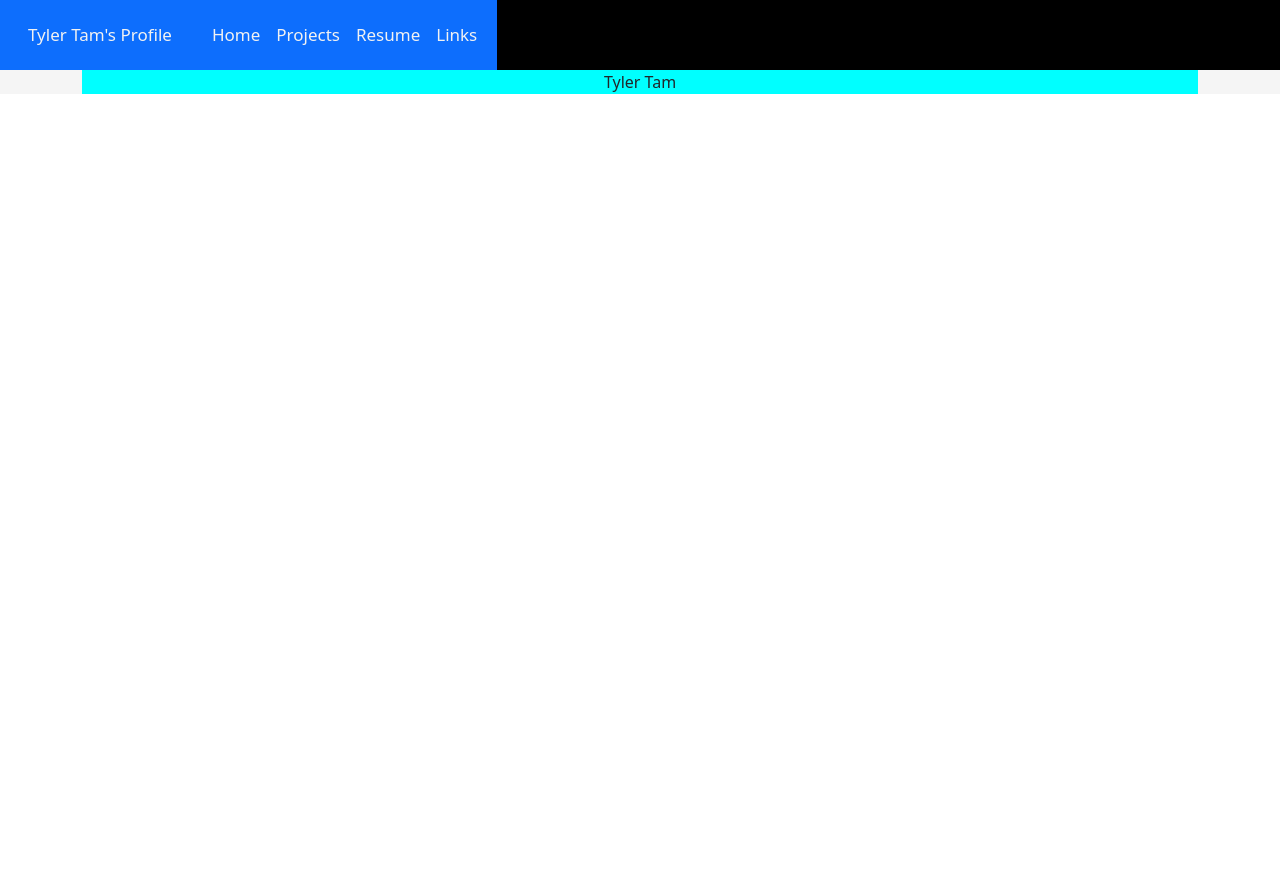
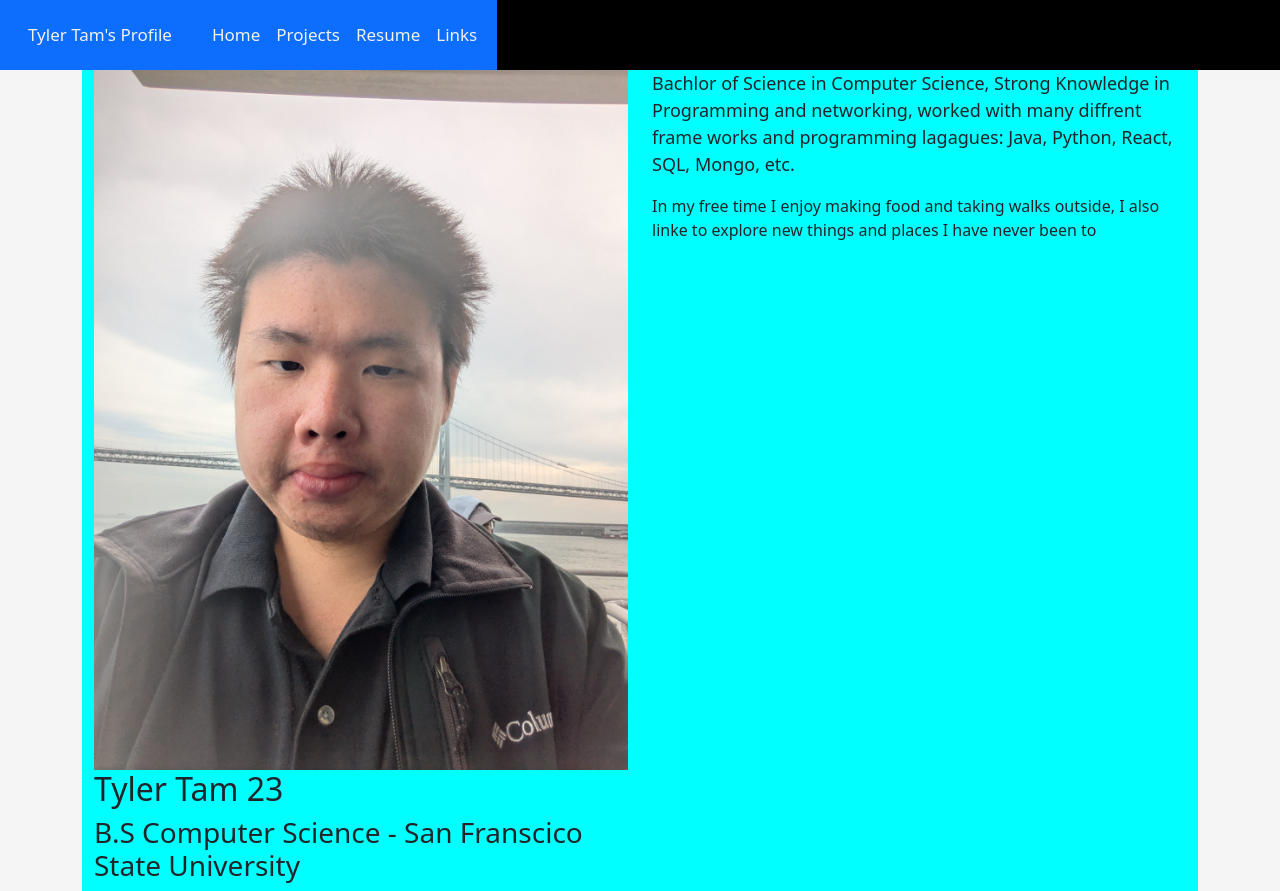
Before and after one commit to tytamz2/profile-site, a React (Create React App) app in the folder frontend/: page / in a window 1280 px wide. Before the commit the page ends 800 px from the top, so only its background shows below. Built offline with nearby package versions, Linux system fonts and the light colour scheme.

Commit message:
Added Portrit and personal description

```diff
--- a/frontend/src/componets/Home/Home.js
+++ b/frontend/src/componets/Home/Home.js
@@ -14,8 +14,30 @@ function Home(){
 
     return(
         <Container className='home'>
-          <Row className="justify-content-md-center">
-            Tyler Tam
+        <Row>
+          <Col>
+            <Row>
+              <img className='photo' src={'portrait.jpg'} width={400} height={700} alt='photo' ></img>
+            </Row>
+            <Row>
+              <h2>Tyler Tam 23</h2>
+              <h3>B.S Computer Science - San Franscico State University
+              </h3>
+            </Row>
+          </Col>
+          <Col>
+            <Row>
+              <p className='profileDesc'>
+                Bachlor of Science in Computer Science, Strong Knowledge in
+                Programming and networking, worked with many diffrent frame works and
+                programming lagagues: Java, Python, React, SQL, Mongo, etc.
+              </p>
+              <p className='intrests'>
+                In my free time I enjoy making food and taking walks outside,
+                I also linke to explore new things and places I have never been to
+              </p>
+            </Row>
+          </Col>
           </Row>
 
         </Container>
--- a/frontend/src/componets/Layout/cfooter.js
+++ /dev/null
@@ -1,23 +0,0 @@
-import React from 'react';
-import Row from 'react-bootstrap/Row';
-import Col from 'react-bootstrap/Col';
-import Container from 'react-bootstrap/esm/Container';
-import Modal from 'react-bootstrap/Modal';
-import '../../css/Footer.css'
-
-function cfooter(){
-
-    return(
-
-        <Modal.footer className="fixed-bottom">
-        <Container>
-            <p>Environment: {process.env.REACT_APP_TITLE}</p>
-            <div className='foot'>
-                <h2>Profile</h2>
-            </div>
-        </Container>
-        </Modal.footer>
-    );
-}
-
-export default cfooter
--- a/frontend/src/css/Home.css
+++ b/frontend/src/css/Home.css
@@ -5,3 +5,12 @@
 .body{
     background-color: black;
 }
+
+.photo{
+    height: '50px';
+    width: auto;
+}
+
+.profileDesc{
+    font-size: large;
+}
```
Also changed, not shown: frontend/public/Portrait.jpg (added).
